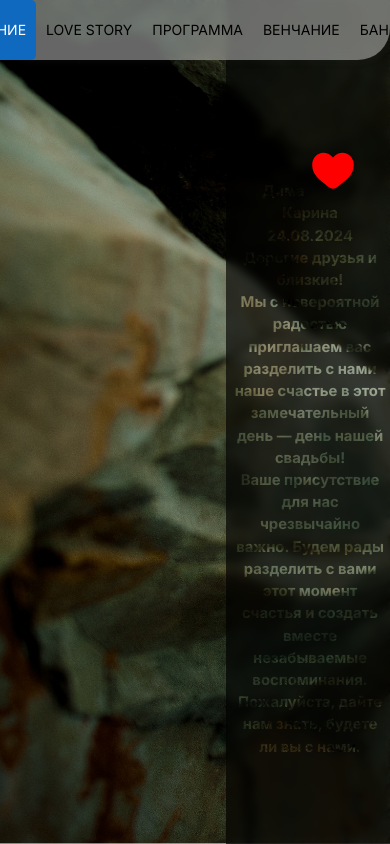
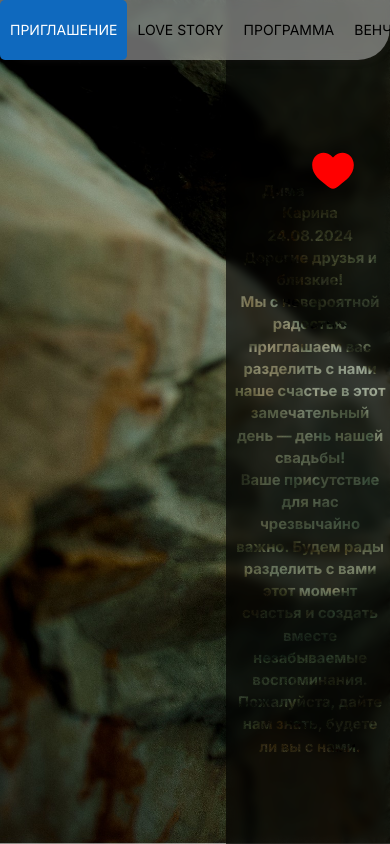
Before and after one commit to dicreate/wedding_invitation, a React (Vite) app: page / in a window 390 px wide. Shown: the top 844 px of the page. Built offline with nearby package versions, Linux system fonts and the light colour scheme.

Commit message:
feat: fix problem with title in navigation

```diff
--- a/src/components/Main/Navigation/index.module.scss
+++ b/src/components/Main/Navigation/index.module.scss
@@ -1,7 +1,5 @@
 .navigation {
    display: flex;
-   align-items: center;
-   justify-content: center;
    gap: 10px;
    list-style: none;
    height: 100%;
@@ -17,6 +15,7 @@
    text-transform: uppercase;
    height: 100%;
    border-radius: 5px;
+   white-space: nowrap;
 }
 
 .navigation li a {
@@ -25,6 +24,8 @@
    align-items: center;
    justify-content: center;
    padding: 0 20px;
+   transition: color 0.3s, background-color 0.3s;
+   white-space: nowrap;
 }
 
 .navigation li:hover {
@@ -35,6 +36,7 @@
 @media (max-width: 780px) {
    .navigation {
       gap: 0;
+
    }
 
    .navigation li a {
--- a/src/components/Main/index.module.scss
+++ b/src/components/Main/index.module.scss
@@ -6,7 +6,7 @@
   &Navigation {
     position: fixed;
     height: 60px;
-    width: 100vw;
+    width: 100%;
     background-color: rgba(255,255,255,0.4);
     box-shadow: 0 0 8px rgba(45,41,38,0.3);
     backdrop-filter: blur(4px);
@@ -76,3 +76,15 @@
 .scrolled {
   background-color: rgba(255,255,255,0);
 }
+
+
+@media (max-width: 780px) {
+  .navigation {
+     gap: 0;
+
+  }
+
+  .navigation li a {
+     padding: 0 10px;
+  }
+}
```
